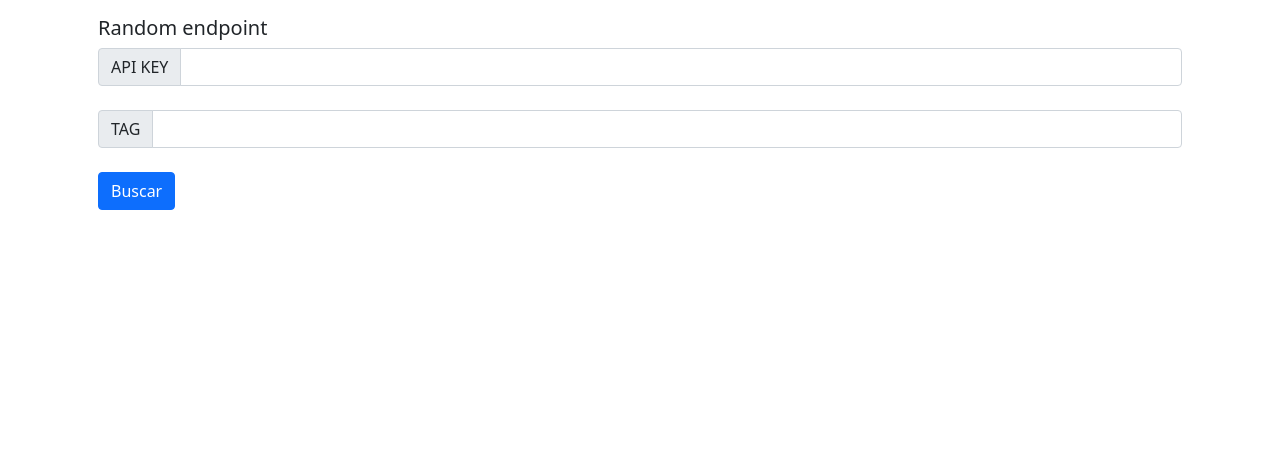
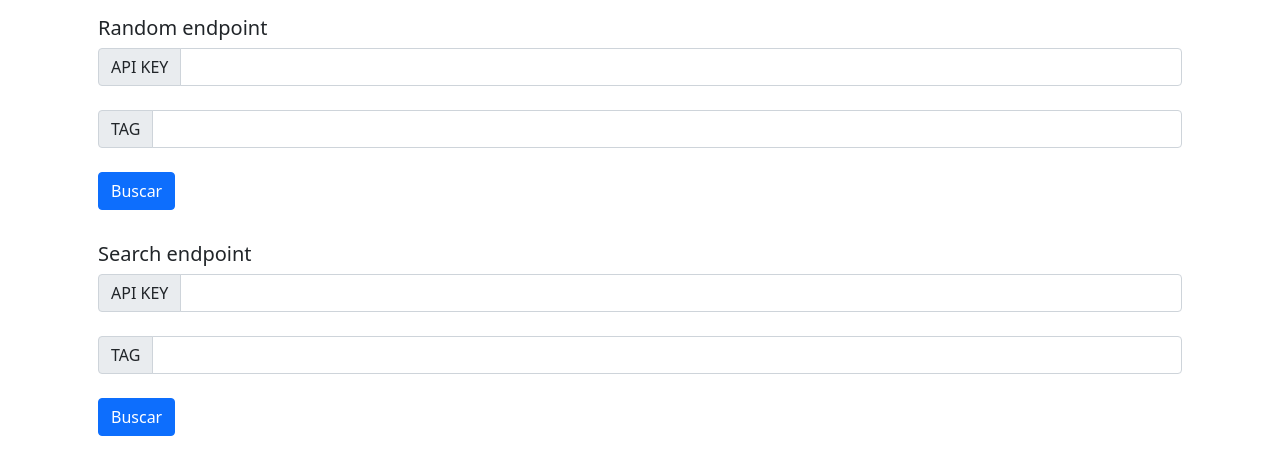
Before and after one commit to Sebas3899/giphy, a plain HTML site: page boost.html in a window 1280 px wide. Drawn offline with nearby package versions, Linux system fonts and the light colour scheme.

Commit message:
Cuestion

```diff
--- a/boost.html
+++ b/boost.html
@@ -35,6 +35,31 @@
                         </div>
                     </div>
                 </div>
+
+
+
+                <div class="carta-centrada" >
+
+                    <div class="card-body">
+                        <h5>Search endpoint</h5>
+                        <div class="input-group flex-nowrap">
+                            <span class="input-group-text" id="addon-wrapping">API KEY</span>
+                            <input type="text" class="form-control" id="api_key_search"
+                                >
+                        </div>
+                        <br>
+                        <div class="input-group flex-nowrap">
+                            <span class="input-group-text" id="addon-wrapping">TAG</span>
+                            <input type="text" class="form-control" id="tag">
+                        </div>
+                        <br>
+                        <button onclick="getRandomG()" class="btn btn-primary">Buscar</button>
+                        <div id="search">
+
+                        </div>
+                    </div>
+                </div>
+
             </div>
         </div>
     </div>
```
